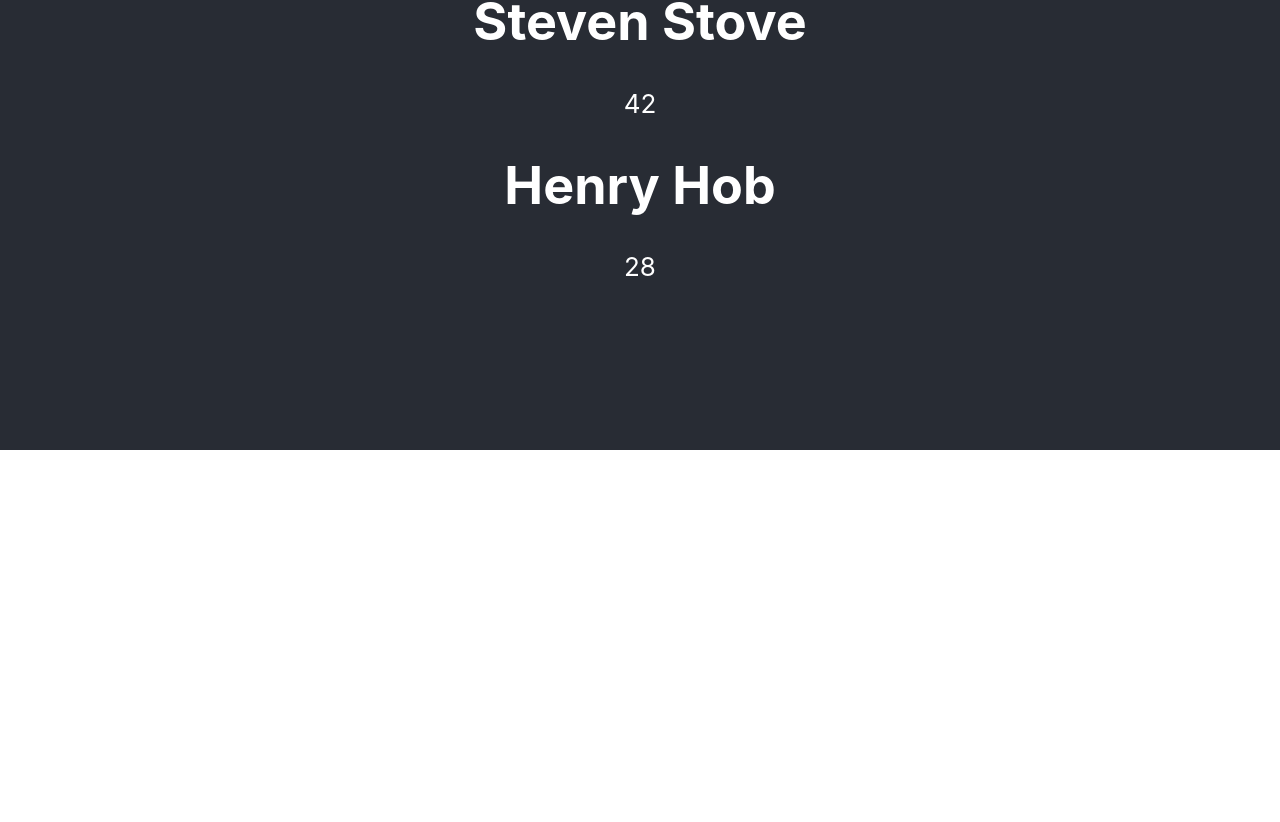
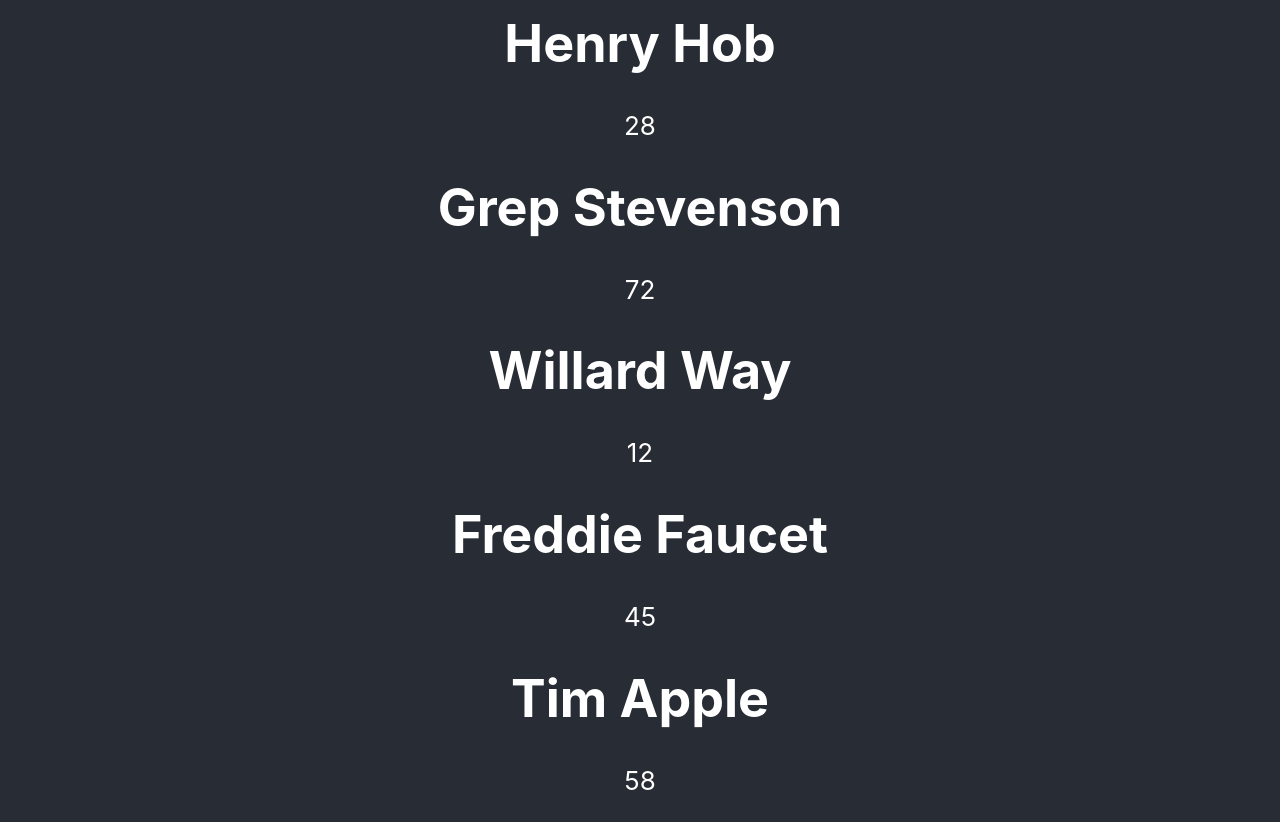
Before and after one commit to MadManGaz/windows-style-messenger, a React (Create React App) app: page / in a window 1280 px wide. Shown: the part 350-1172 px from the top of the page. Before the commit the page ends 800 px from the top, so only its background shows below. Built offline with nearby package versions, Linux system fonts and the light colour scheme.

Commit message:
This seems to work now

```diff
--- a/src/util/testData.json
+++ b/src/util/testData.json
@@ -17,6 +17,30 @@
       "firstName": "Henry",
       "lastName": "Hob",
       "age": 28
+    },
+    {
+      "id": 4,
+      "firstName": "Grep",
+      "lastName": "Stevenson",
+      "age": 72
+    },
+    {
+      "id": 5,
+      "firstName": "Willard",
+      "lastName": "Way",
+      "age": 12
+    },
+    {
+      "id": 6,
+      "firstName": "Freddie",
+      "lastName": "Faucet",
+      "age": 45
+    },
+    {
+      "id": 7,
+      "firstName": "Tim",
+      "lastName": "Apple",
+      "age": 58
     }
   ]
 }
```
Also changed, not shown: src/App.js (line endings or trailing spaces).
